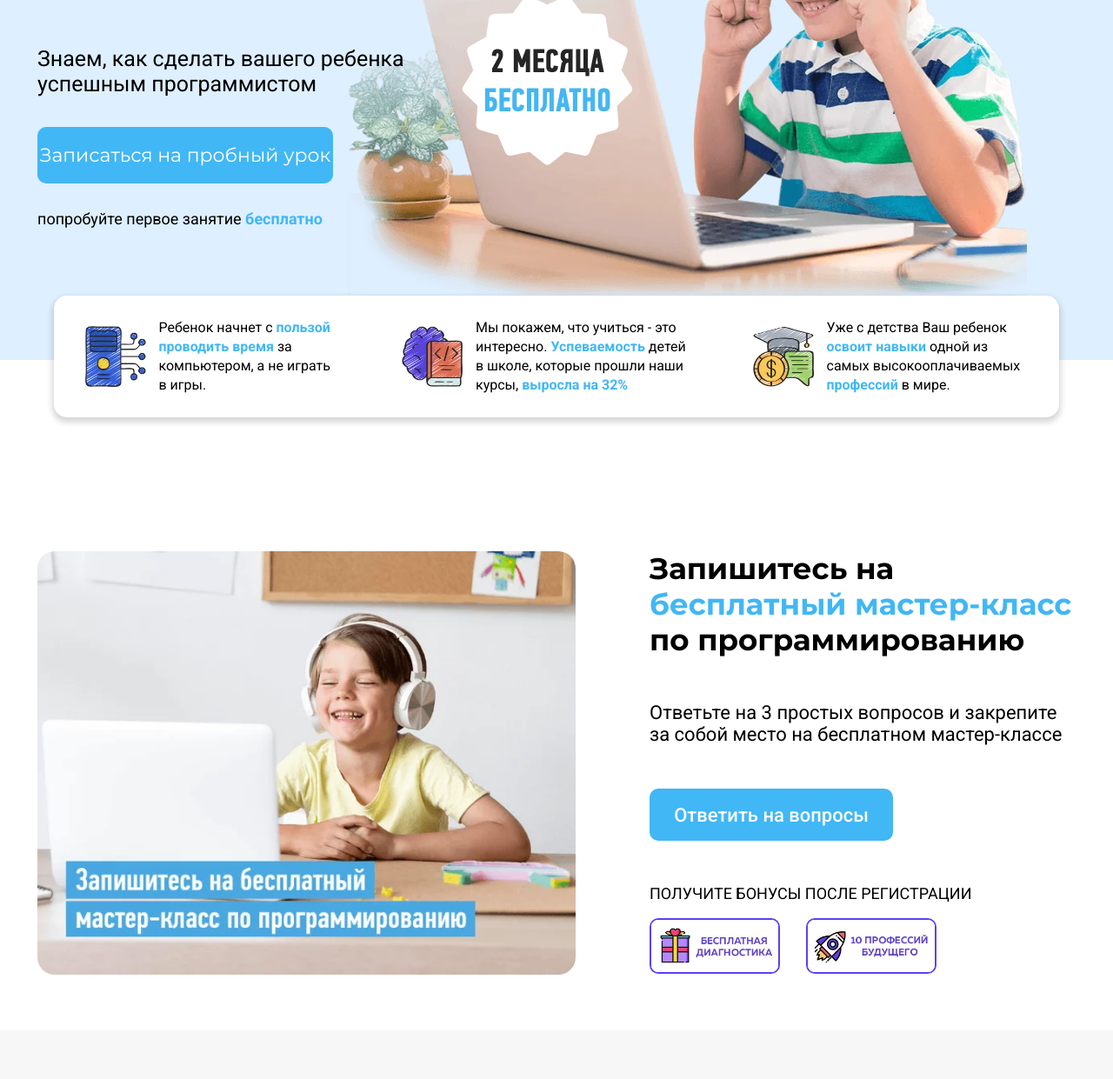
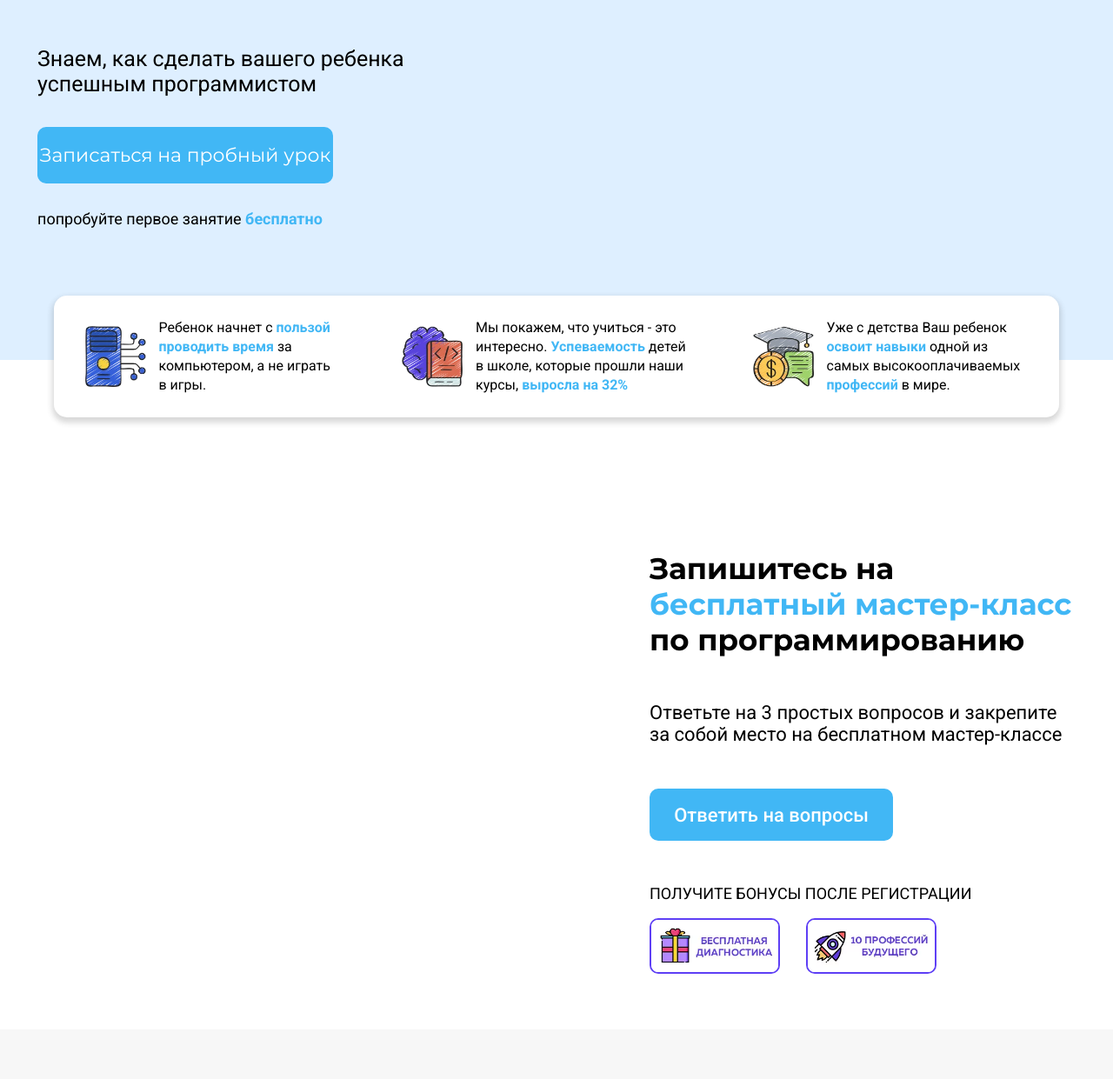
Before and after one commit to alowskiy/school1, a plain HTML site: page index.html in a window 1280 px wide. Shown: the part 306-1547 px from the top of the page at 87% size. Drawn offline with Linux system fonts and the light colour scheme.

Commit message:
Update index.html

```diff
--- a/index.html
+++ b/index.html
@@ -94,8 +94,8 @@
       <p>попробуйте первое занятие<span class="blue"> <strong>бесплатно</strong></span></p>
         </div>
         <div class="child1">
-            <img src="imgs/___1.png" alt="">
-            <div class="free"><img src="imgs/_.png" alt=""></div>
+
+            <div class="free"></div>
         </div>
         <div class="center_wrapper">
             <div>
@@ -115,7 +115,7 @@
 </section>
 <section class="promo">
     <div class="wrap4">
-        <div><img src="imgs/__2023-05-23__141642.png" alt=""></div>
+        <div></div>
         <div class="cnt">
             <h2>Запишитесь на <span class="blue"> бесплатный мастер-класс</span> по программированию</h2>
             <p>Ответьте на 3 простых вопросов и закрепите за собой место на бесплатном мастер-классе</p>
```
